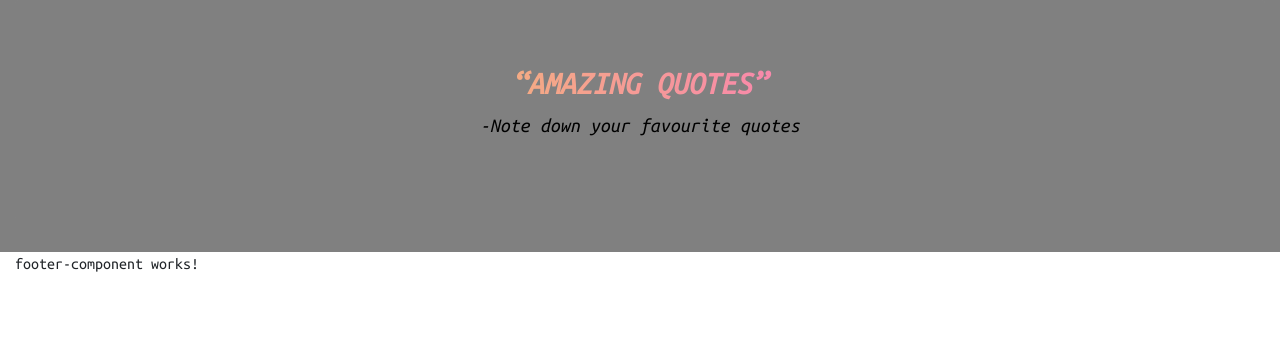
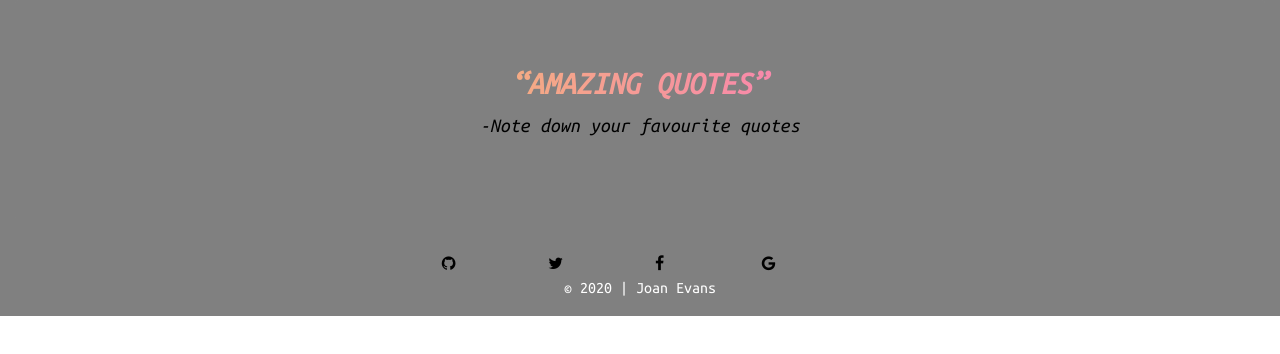
Before and after one commit to joanwanjiku/Quotes, an Angular app: page / in a window 1280 px wide. Shown: the top 354 px of the page. Built offline with nearby package versions, Linux system fonts and the light colour scheme.

Commit message:
Added content on the footer section

```diff
--- a/src/app/app.component.css
+++ b/src/app/app.component.css
@@ -1,3 +1,7 @@
 header{
     background: gray;
 }
+footer{
+    background: gray;
+
+}
--- a/src/app/footer-component/footer-component.component.css
+++ b/src/app/footer-component/footer-component.component.css
@@ -0,0 +1,11 @@
+p{
+    color: white;
+    text-align: center;
+}
+i{
+    color: black;
+}
+i:hover{
+    color: blue;
+    cursor: pointer;
+}
--- a/src/app/footer-component/footer-component.component.html
+++ b/src/app/footer-component/footer-component.component.html
@@ -1 +1,20 @@
-<p>footer-component works!</p>
+<div class="row justify-content-center">
+    <div class="col-sm-1">
+        <a href="https://github.com/joanwanjiku"><i class="fa fa-github" aria-hidden="true"></i></a>
+    </div>
+    <div class="col-sm-1">
+        <a href="https://twitter.com"><i class="fa fa-twitter" aria-hidden="true"></i></a>
+    </div>
+    <div class="col-sm-1">
+        <a href="https://twitter.com"><i class="fa fa-facebook" aria-hidden="true"></i></a>
+    </div>
+    <div class="col-sm-1">
+        <a href="https://google.com"><i class="fa fa-google" aria-hidden="true"></i></a>
+    </div>
+
+</div>
+<div class="row">
+    <div class="col-sm-12">
+        <p>&copy; 2020 | Joan Evans</p>
+    </div>
+</div>
```
